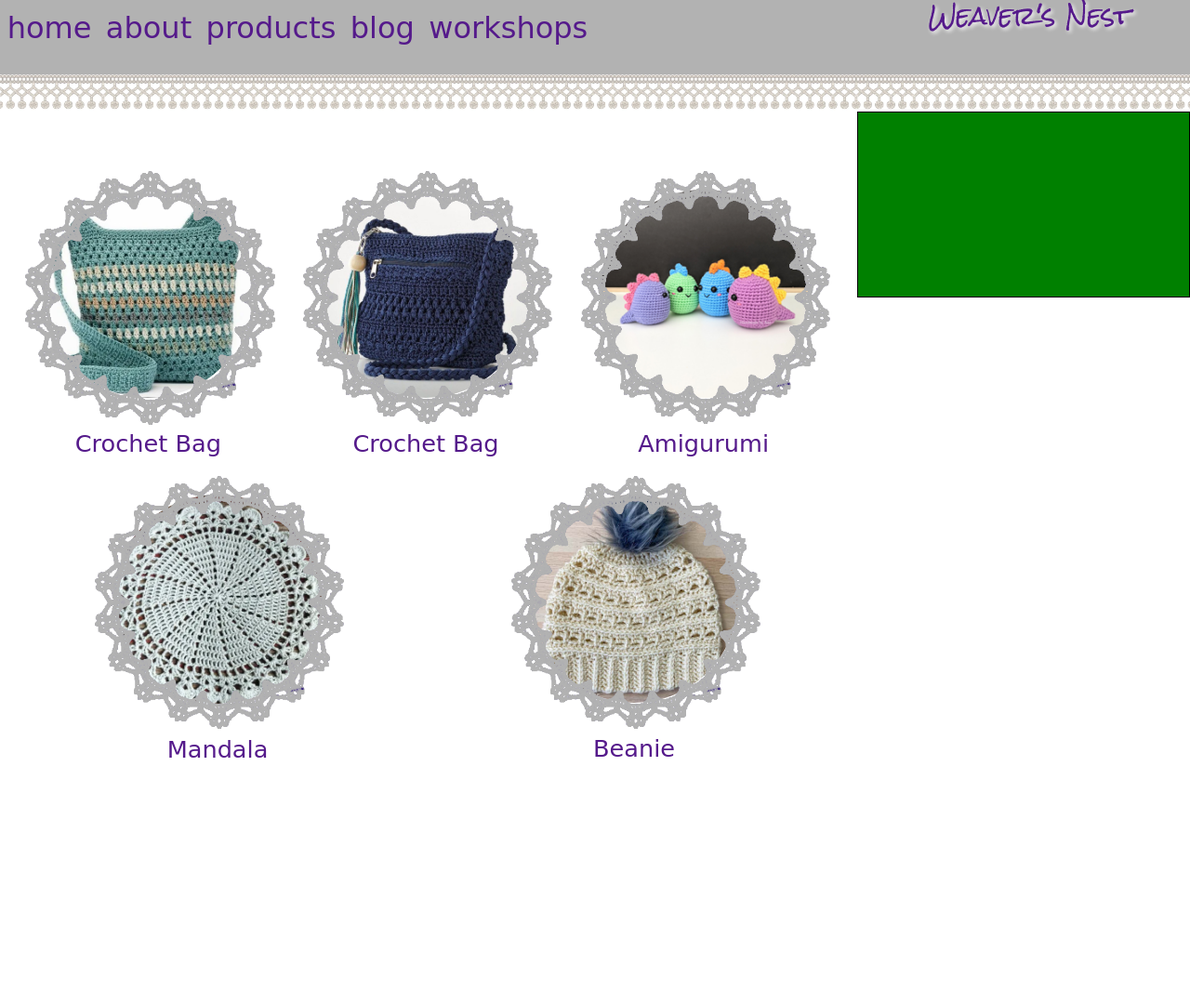
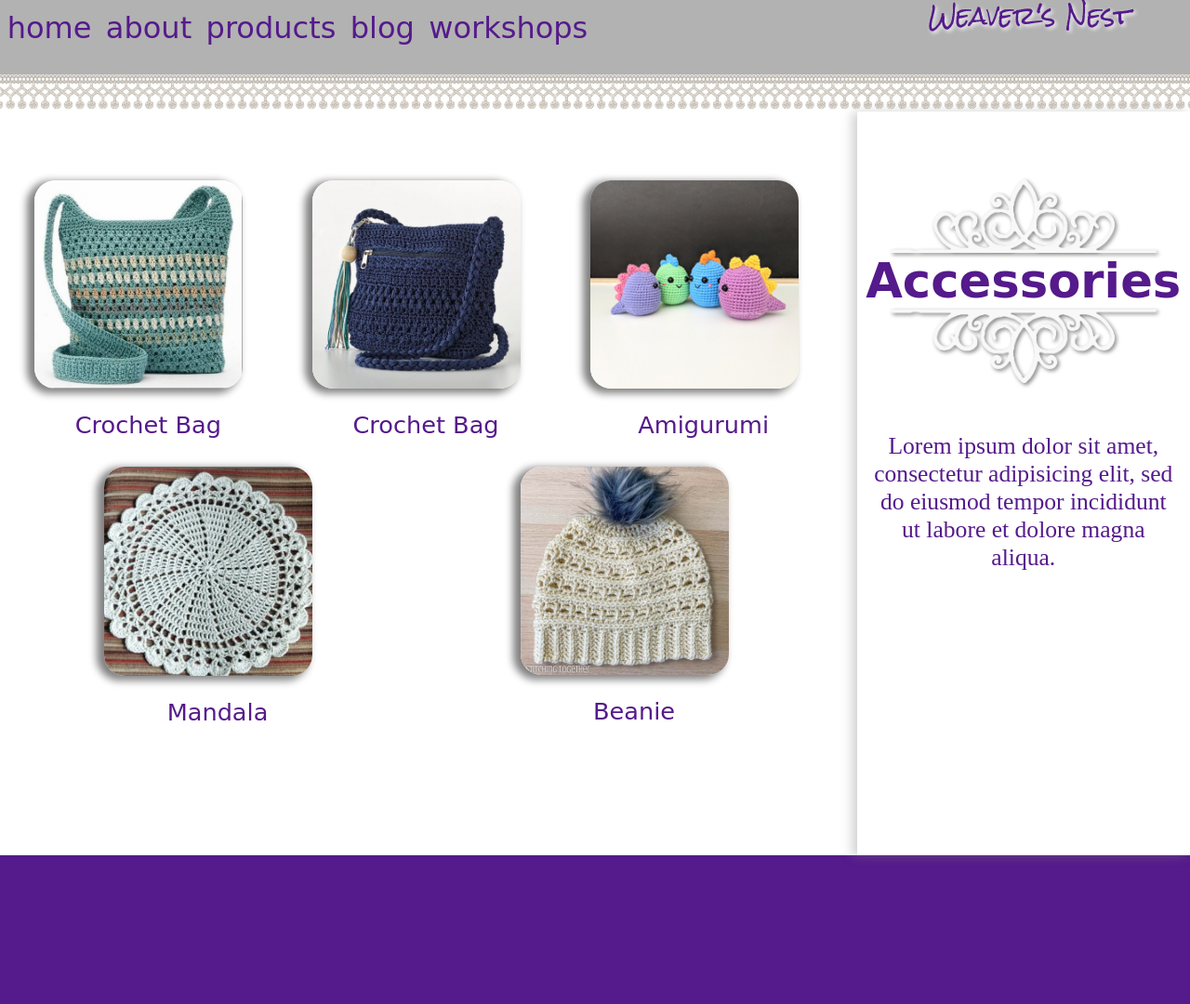
Before and after one commit to Ch-wd/weaversnest, a plain HTML site: page products-1.html in a window 1280 px wide. Shown: the whole page at 93% size. Before the commit the page ends 874 px from the top, so only its background shows below. Drawn offline with nearby package versions, Linux system fonts and the light colour scheme; a web font is replaced by a local one.

Commit message:
added products page

```diff
--- a/css/styles.css
+++ b/css/styles.css
@@ -261,6 +261,7 @@ h2{
 	height:20%;
 	background-color: var(--violet);
 	z-index: 9999;
+	clear: both;
 }
 
 .svg-circle{
@@ -269,6 +270,14 @@ h2{
     filter: drop-shadow(-10px 2px 16px black);
 }
 
+
+.main-page-container-2{
+	width: 100%;
+	height: 100%;
+	position: relative;
+	color: var(--violet);
+	/*background-color: black;*/
+}
 .header{
 	width: 100%;
 	height: 10%;
@@ -298,14 +307,29 @@ h2{
 
 .product-title-container{
 	width:28%;
-	height: 200px;
+	height: 100%;
 	float: right;
-
-	background-color: green;
-	border: 1px solid black;
+	box-shadow: -5px 1px 11px 0px #80808063;
+	display: flex;
+	flex-direction: column;
+	/*background-color: green;*/
+	/*border: 1px solid black;*/
 	box-sizing: border-box;
+	align-items: center;
+	/*justify-content: center;*/
 }
 
+.product-title-container h2{
+	font-size:4vw;
+	text-align: center;
+}
+
+.product-title-container p{
+	margin-top: 10%;
+	font-size:2vw;
+	text-align: center;
+	padding: 5%;
+}
 .product-container-individual{
 	padding: 10px;
 	/*display: inline-block;*/
@@ -313,7 +337,7 @@ h2{
 	position: relative;
 }
 
-.product-container-individual::after{
+/*.product-container-individual::after{
 	content: "";
 	background: url("../img/product-border.png");
 	background-repeat: no-repeat;
@@ -324,12 +348,13 @@ h2{
 	width: 110%;
 	height: 110%;
 }
-
+*/
 .product-container-individual img{
 	width: 100%;
-	  border: 10px solid transparent;
+	  /*border: 10px solid transparent;*/
 	  z-index: -1;
-	  border-radius: 50%;
+	  border-radius: 10%;
+	  box-shadow: -6px 3px 9px 2px grey;
   /*padding: 15px;*/
 	/*border-image: url("../img/product-border.png") 100% round;*/
 }
@@ -342,3 +367,24 @@ h2{
 	font-size: 2vw;
 	font-family: 'Delius', cursive;
 }
+
+.border{
+	width: 80%;
+	height:10%;
+}
+.top{
+	margin-top: 20%;
+	background: url("../img/title-border-top.png");
+	background-size: contain;
+	background-repeat: no-repeat;
+	background-position: center;
+	filter: drop-shadow(2px 2px 2px grey);
+}
+
+.bottom{
+	background: url("../img/title-border-bottom.png");
+	background-size: contain;
+	background-repeat: no-repeat;
+	background-position: center;
+	filter: drop-shadow(2px 2px 2px grey);
+}
--- a/products-1.html
+++ b/products-1.html
@@ -15,7 +15,7 @@
 
 </head>
 <body>
-	<div class = "main-page-container">
+	<div class = "main-page-container-2">
 		<div class = "header">
 		<div class = "nav-bar">
 			<ul class = "nav-list">
@@ -26,7 +26,7 @@
 				<a href="#" class = "list-items"><li>workshops</li></a>
 			</ul>
 		</div>
-			<div class = "main-title compressed-title">
+		<div class = "main-title compressed-title " style = "position: absolute;">
 					Weaver's Nest
 			</div>
 		</div>
@@ -66,8 +66,20 @@
 			</div>
 		</div>
 		<div class = "product-title-container">
+			<div class = "border top">
+
+			</div>
+			<h2>Accessories</h2>
+			<div class = "border bottom">
+
+			</div>
+			<p>Lorem ipsum dolor sit amet, consectetur adipisicing elit, sed do eiusmod
+			tempor incididunt ut labore et dolore magna aliqua.</p>
+		</div>
+		<div class = "footer">
 
 		</div>
 	</div>
 
+
 </body>
```
Also changed, not shown: img/title-border-bottom.png (added), img/title-border-top.png (added), 1 other file.
